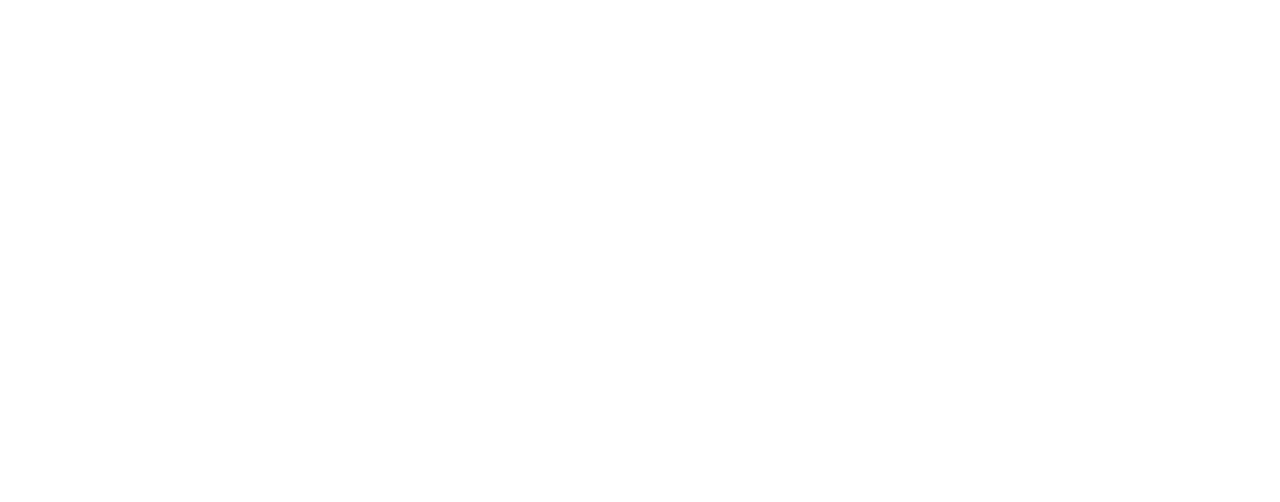
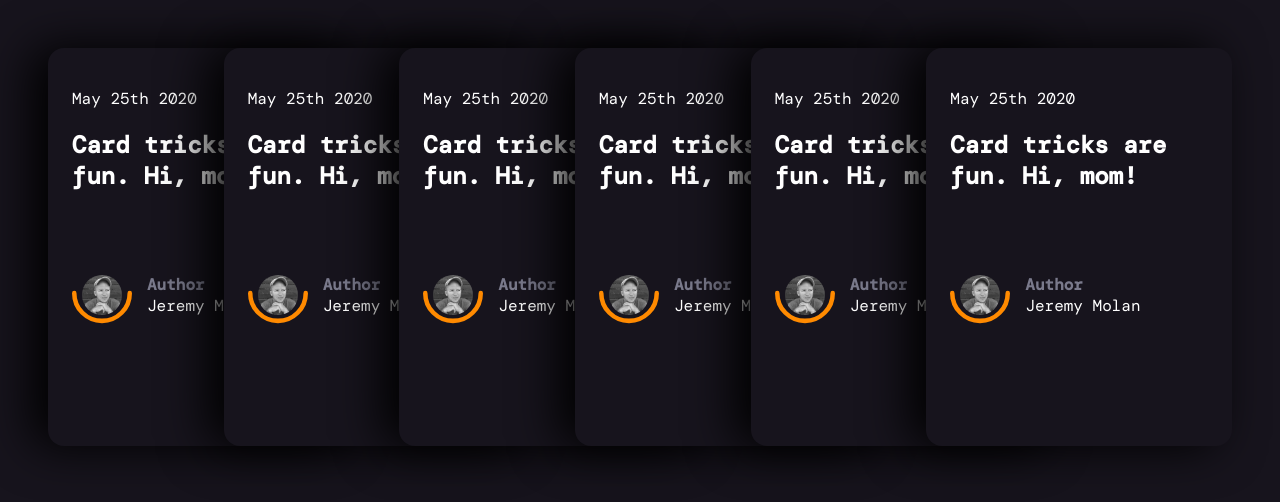
Before and after one commit to fajarfadillahh/stacked-card-list, a plain HTML site: page index.html in a window 1280 px wide. Drawn offline with nearby package versions, Linux system fonts and the light colour scheme; a web font is replaced by a local one.

Commit message:
stacked card list finish

```diff
--- a/index.html
+++ b/index.html
@@ -4,6 +4,143 @@
     <meta charset="UTF-8" />
     <meta name="viewport" content="width=device-width, initial-scale=1.0" />
     <title>Stacked Card List</title>
+
+    <!-- css -->
+    <link rel="stylesheet" href="./css/style.css" />
   </head>
-  <body></body>
+  <body>
+    <section class="card__list">
+      <article class="card__item">
+        <header class="card__header">
+          <p>May 25th 2020</p>
+          <h2>Card tricks are fun. Hi, mom!</h2>
+        </header>
+
+        <div class="card__author">
+          <a href="#" class="author__avatar">
+            <img src="./img/avatar.png" alt="Avatar" />
+          </a>
+
+          <svg class="half__circle" viewBox="0 0 106 57">
+            <path d="M102 4c0 27.1-21.9 49-49 49S4 31.1 4 4"></path>
+          </svg>
+
+          <div class="author__name">
+            <div class="author-name-prefix">Author</div>
+            Jeremy Molan
+          </div>
+        </div>
+      </article>
+
+      <article class="card__item">
+        <header class="card__header">
+          <p>May 25th 2020</p>
+          <h2>Card tricks are fun. Hi, mom!</h2>
+        </header>
+
+        <div class="card__author">
+          <a href="#" class="author__avatar">
+            <img src="./img/avatar.png" alt="Avatar" />
+          </a>
+
+          <svg class="half__circle" viewBox="0 0 106 57">
+            <path d="M102 4c0 27.1-21.9 49-49 49S4 31.1 4 4"></path>
+          </svg>
+
+          <div class="author__name">
+            <div class="author-name-prefix">Author</div>
+            Jeremy Molan
+          </div>
+        </div>
+      </article>
+
+      <article class="card__item">
+        <header class="card__header">
+          <p>May 25th 2020</p>
+          <h2>Card tricks are fun. Hi, mom!</h2>
+        </header>
+
+        <div class="card__author">
+          <a href="#" class="author__avatar">
+            <img src="./img/avatar.png" alt="Avatar" />
+          </a>
+
+          <svg class="half__circle" viewBox="0 0 106 57">
+            <path d="M102 4c0 27.1-21.9 49-49 49S4 31.1 4 4"></path>
+          </svg>
+
+          <div class="author__name">
+            <div class="author-name-prefix">Author</div>
+            Jeremy Molan
+          </div>
+        </div>
+      </article>
+
+      <article class="card__item">
+        <header class="card__header">
+          <p>May 25th 2020</p>
+          <h2>Card tricks are fun. Hi, mom!</h2>
+        </header>
+
+        <div class="card__author">
+          <a href="#" class="author__avatar">
+            <img src="./img/avatar.png" alt="Avatar" />
+          </a>
+
+          <svg class="half__circle" viewBox="0 0 106 57">
+            <path d="M102 4c0 27.1-21.9 49-49 49S4 31.1 4 4"></path>
+          </svg>
+
+          <div class="author__name">
+            <div class="author-name-prefix">Author</div>
+            Jeremy Molan
+          </div>
+        </div>
+      </article>
+
+      <article class="card__item">
+        <header class="card__header">
+          <p>May 25th 2020</p>
+          <h2>Card tricks are fun. Hi, mom!</h2>
+        </header>
+
+        <div class="card__author">
+          <a href="#" class="author__avatar">
+            <img src="./img/avatar.png" alt="Avatar" />
+          </a>
+
+          <svg class="half__circle" viewBox="0 0 106 57">
+            <path d="M102 4c0 27.1-21.9 49-49 49S4 31.1 4 4"></path>
+          </svg>
+
+          <div class="author__name">
+            <div class="author-name-prefix">Author</div>
+            Jeremy Molan
+          </div>
+        </div>
+      </article>
+
+      <article class="card__item">
+        <header class="card__header">
+          <p>May 25th 2020</p>
+          <h2>Card tricks are fun. Hi, mom!</h2>
+        </header>
+
+        <div class="card__author">
+          <a href="#" class="author__avatar">
+            <img src="./img/avatar.png" alt="Avatar" />
+          </a>
+
+          <svg class="half__circle" viewBox="0 0 106 57">
+            <path d="M102 4c0 27.1-21.9 49-49 49S4 31.1 4 4"></path>
+          </svg>
+
+          <div class="author__name">
+            <div class="author-name-prefix">Author</div>
+            Jeremy Molan
+          </div>
+        </div>
+      </article>
+    </section>
+  </body>
 </html>
--- a/sass/style.scss
+++ b/sass/style.scss
@@ -0,0 +1,94 @@
+@import url("https://fonts.googleapis.com/css2?family=DM+Mono:wght@300;400;500&display=swap");
+
+body {
+  padding: 0;
+  margin: 0;
+  background: #17141d;
+  color: #fff;
+  font-family: "DM Mono", monospace;
+  overflow: hidden;
+
+  .card__list {
+    display: flex;
+    padding: 3rem;
+
+    .card__item {
+      display: flex;
+      position: relative;
+      flex-direction: column;
+      width: 400px;
+      height: 350px;
+      min-width: 250px;
+      padding: 1.5rem;
+      border-radius: 16px;
+      background: #17141d;
+      box-shadow: -1rem 0 3rem #000;
+      transition: 0.2s;
+
+      &:hover {
+        transform: translateY(-1rem);
+      }
+
+      &:hover ~ .card__item {
+        transform: translateX(130px);
+      }
+
+      &:not(:first-child) {
+        margin-left: -130px;
+      }
+
+      .card__header {
+        h2 {
+          &:hover {
+            background: linear-gradient(90deg, #ff8a00, #e52e71);
+            text-shadow: none;
+            -webkit-text-fill-color: transparent;
+            -webkit-background-clip: text;
+            background-clip: text;
+            cursor: pointer;
+          }
+        }
+      }
+
+      .card__author {
+        position: relative;
+        display: grid;
+        grid-template-columns: 75px 1fr;
+        align-items: center;
+        margin: 3rem 0 0;
+
+        .author__avatar {
+          img {
+            display: block;
+            width: 40px;
+            height: 40px;
+            border-radius: 50%;
+            filter: grayscale(100%);
+            overflow: hidden;
+            margin: 16px 10px;
+          }
+        }
+
+        .half__circle {
+          position: absolute;
+          bottom: 0;
+          left: 0;
+          width: 60px;
+          height: 48px;
+          fill: none;
+          stroke: #ff8a00;
+          stroke-width: 8;
+          stroke-linecap: round;
+        }
+
+        .author__name {
+          .author-name-prefix {
+            font-style: normal;
+            font-weight: 700;
+            color: #7a7a8c;
+          }
+        }
+      }
+    }
+  }
+}
```
Also changed, not shown: css/style.css.
